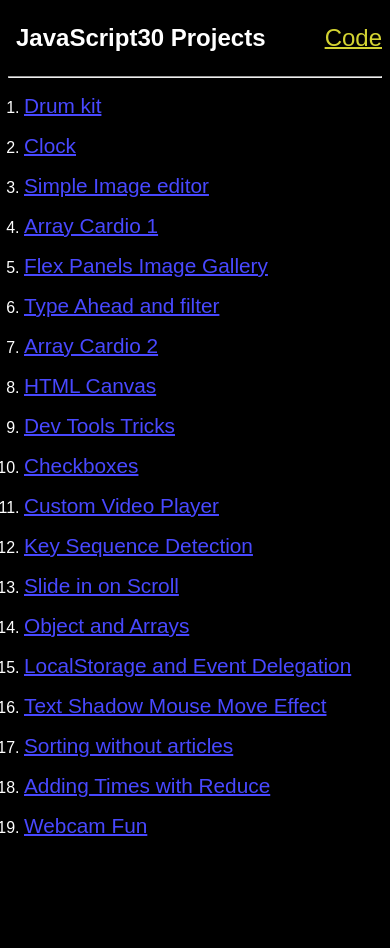
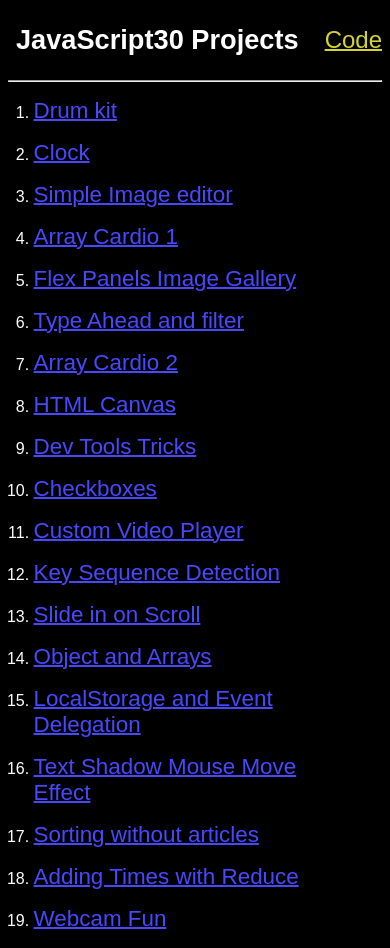
Before and after one commit to abhishake21/JavaScript30, a plain HTML site: page index.html in a window 390 px wide. Before the commit the page ends 854 px from the top, so only its background shows below. Drawn offline with Linux system fonts and the light colour scheme.

Commit message:
minor changes

```diff
--- a/style.css
+++ b/style.css
@@ -45,22 +45,13 @@
     }
 }
 
-@media (max-width:500px) {
-    h1 {
-        font-size: 1.7rem;
-    }
-    a {
-        font-size: 1.3rem;
-    }
-}
-
 @media (max-width:560px) {
     h1 {
         margin: 1rem .5rem;
-        font-size: 1.5rem;
+        font-size: 2rem;
     }
     ul {
-        margin: 0;
+        margin: 0 0.6rem;
         padding: 0 1rem;
     }
     header a {
@@ -68,3 +59,12 @@
         margin: 0;
     }
 }
+
+@media (max-width:500px) {
+    h1 {
+        font-size: 1.7rem;
+    }
+    a {
+        font-size: 1.4rem;
+    }
+}
```
